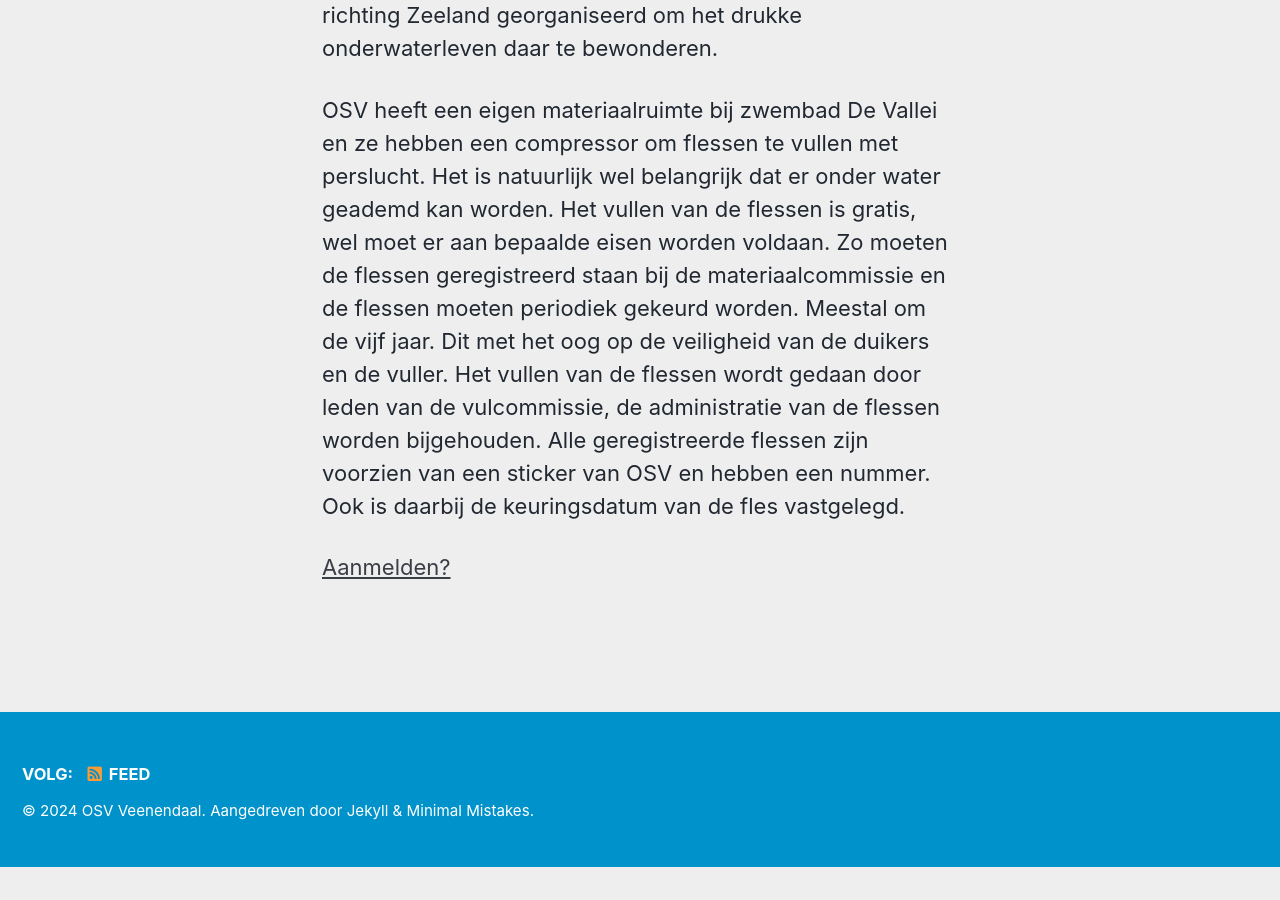
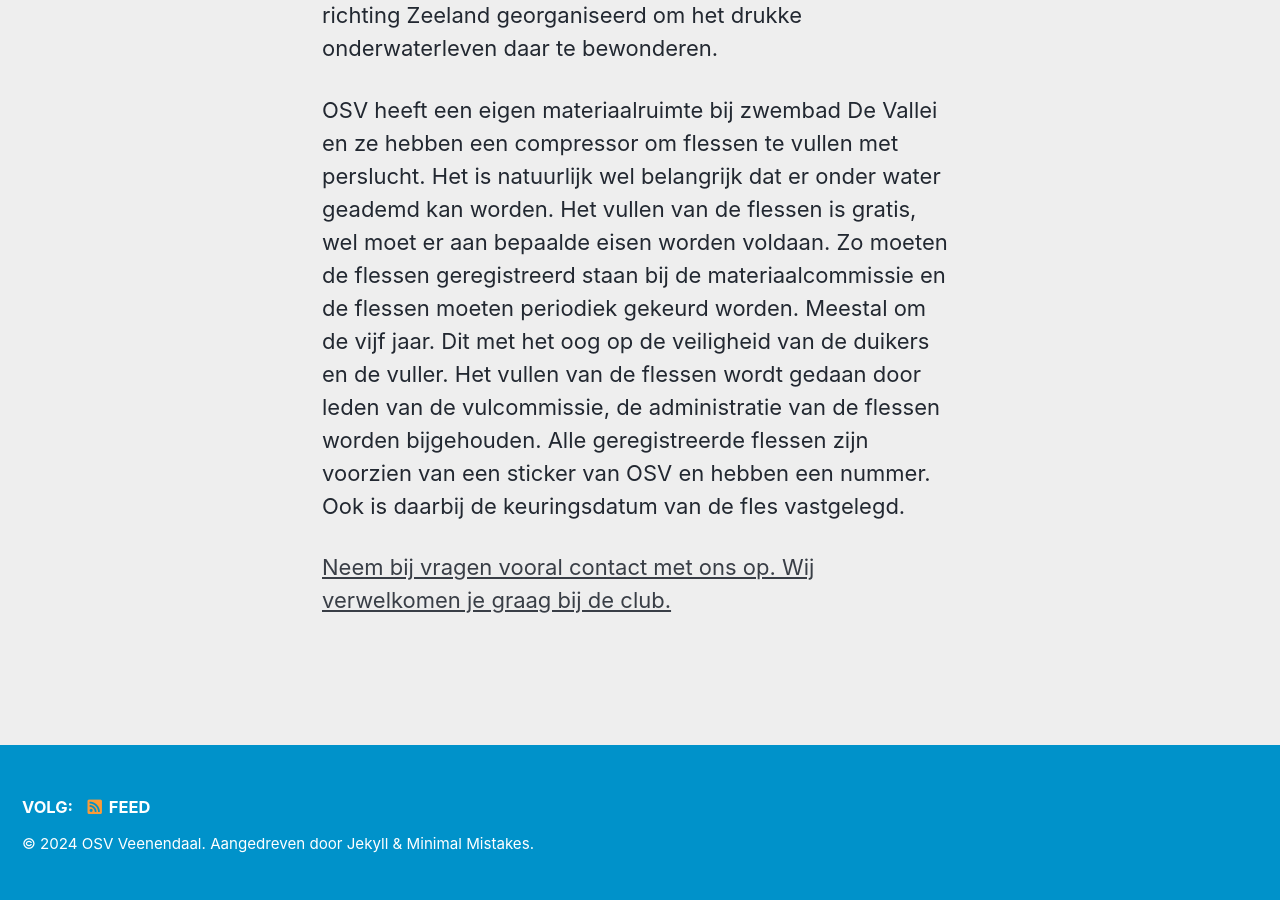
Before and after one commit to walthertimmer/osvveenendaal.nl, a Jekyll site: the page built from _pages/wat-doen-wij.md, in a window 1280 px wide and 900 px high, scrolled down 1109 px. Built offline with Jekyll 4.4.1, drawn with Linux system fonts in a browser that asks for light colours; cached includes are drawn as plain includes; before the commit the page ends 1976 px from its top, so only the background shows below that.

Commit message:
Update wat-doen-wij.md

```diff
--- a/_pages/wat-doen-wij.md
+++ b/_pages/wat-doen-wij.md
@@ -4,6 +4,7 @@ author_profile: false
 permalink: /wat-doen-wij/
 name: Wat doen wij
 ---
+
 #### Wat doen wij
 Als duikvereniging organiseren wij het gehele jaar door duiken.
 
@@ -15,4 +16,4 @@ We trainen veel in de zoetwaterplassen in de regio. De duikleider neemt de duike
 
 OSV heeft een eigen materiaalruimte bij zwembad De Vallei en ze hebben een compressor om flessen te vullen met perslucht. Het is natuurlijk wel belangrijk dat er onder water geademd kan worden. Het vullen van de flessen is gratis, wel moet er aan bepaalde eisen worden voldaan. Zo moeten de flessen geregistreerd staan bij de materiaalcommissie en de flessen moeten periodiek gekeurd worden. Meestal om de vijf jaar. Dit met het oog op de veiligheid van de duikers en de vuller. Het vullen van de flessen wordt gedaan door leden van de vulcommissie, de administratie van de flessen worden bijgehouden. Alle geregistreerde flessen zijn voorzien van een sticker van OSV en hebben een nummer. Ook is daarbij de keuringsdatum van de fles vastgelegd.
 
-[Aanmelden?](/contact/)
+[Neem bij vragen vooral contact met ons op. Wij verwelkomen je graag bij de club.](/contact/)
```
